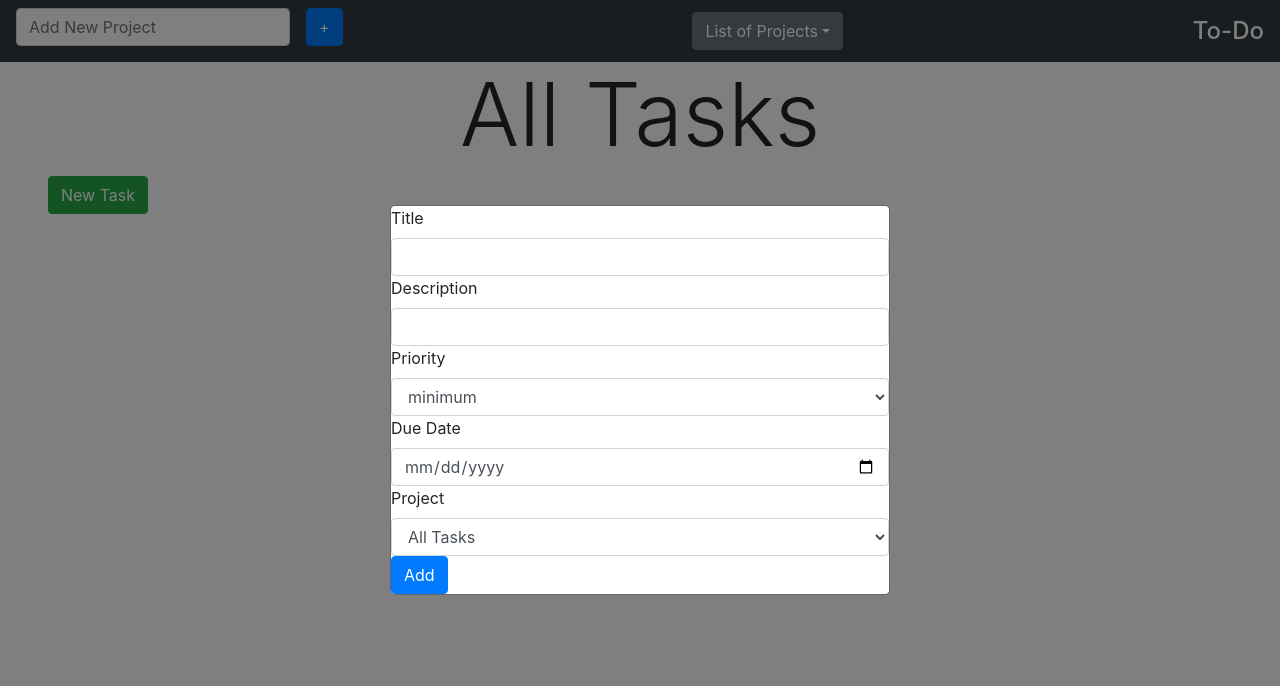
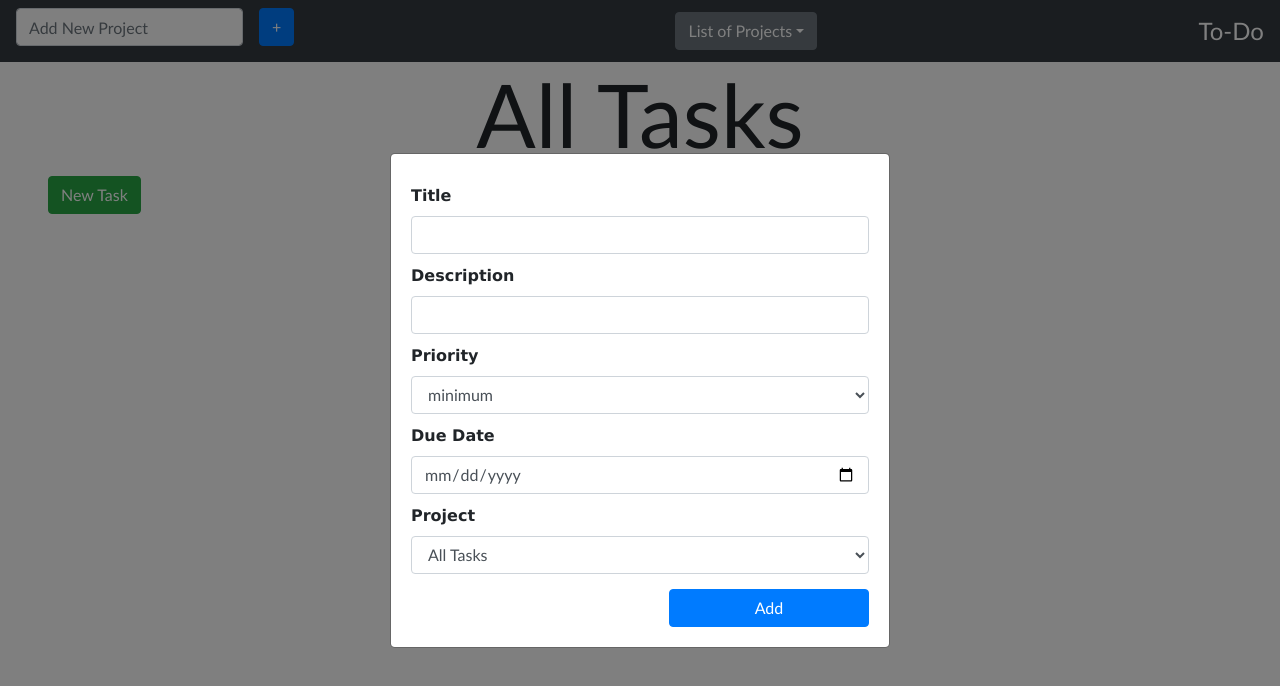
Before and after one commit to sz16900/to-do-list, a website built with webpack: page dist/index.html in a window 1280 px wide. Both pictures are taken after a click on the button "New Task". Built offline with nearby package versions, Linux system fonts and the light colour scheme.

Commit message:
add styling to task form

```diff
--- a/src/css/main.css
+++ b/src/css/main.css
@@ -1,4 +1,5 @@
 body {
+  font-family: 'Trebuchet MS', 'Lucida Sans Unicode', 'Lucida Grande', 'Lucida Sans', Arial, sans-serif;
 }
 
 .navbar {
@@ -43,3 +44,19 @@ body {
   overflow-y: auto;
   z-index: 4;
 }
+
+.modal-content form {
+  padding: 20px;
+}
+
+.modal-content form label {
+  margin-top: 10px;
+  font-weight: bold;
+  font-family: Verdana, Geneva, Tahoma, sans-serif;
+}
+
+.modal-content form .btn {
+  margin-top: 15px;
+  float: right;
+  width: 200px;
+}
```
